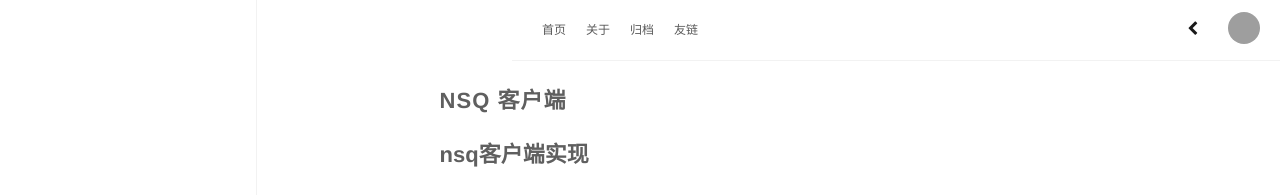
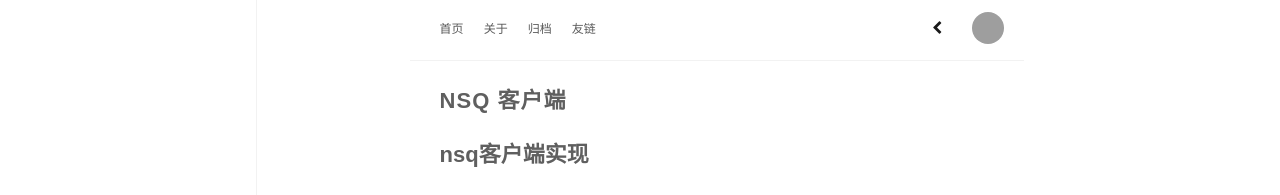
Before and after one commit to ballontt/ballontt.github.io, a plain HTML site: page 2019/01/29/nsq-客户端/index.html in a window 1280 px wide. Shown: the top 195 px of the page. Drawn offline with Linux system fonts and the light colour scheme; grey boxes are pictures that could not be loaded.

Commit message:
Site updated: 2019-01-29 01:58:05

```diff
--- a/css/style.css
+++ b/css/style.css
@@ -6,8 +6,8 @@
 
 body {
   color: rgba(0, 0, 0, 0.9);
-  font-family: 'PingHei', 'PingFang SC', Helvetica Neue, 'Work Sans', 'Hiragino Sans GB', 'Microsoft YaHei', SimSun, sans-serif;
-  font-size: 15px;
+  font-family: 'Microsoft YaHei', SimSun, sans-serif;
+  font-size: 14px;
   width: 80%;
   margin: 0 auto 30px auto;
   background-color: #fff;
@@ -116,9 +116,9 @@
 }
 
 .page-top {
-  width: 60%;
+  width: 48%;
   position: fixed;
-  right: 0;
+  right: 20%;
   z-index: 3;
   background-color: #fff;
   height: 60px;
```
